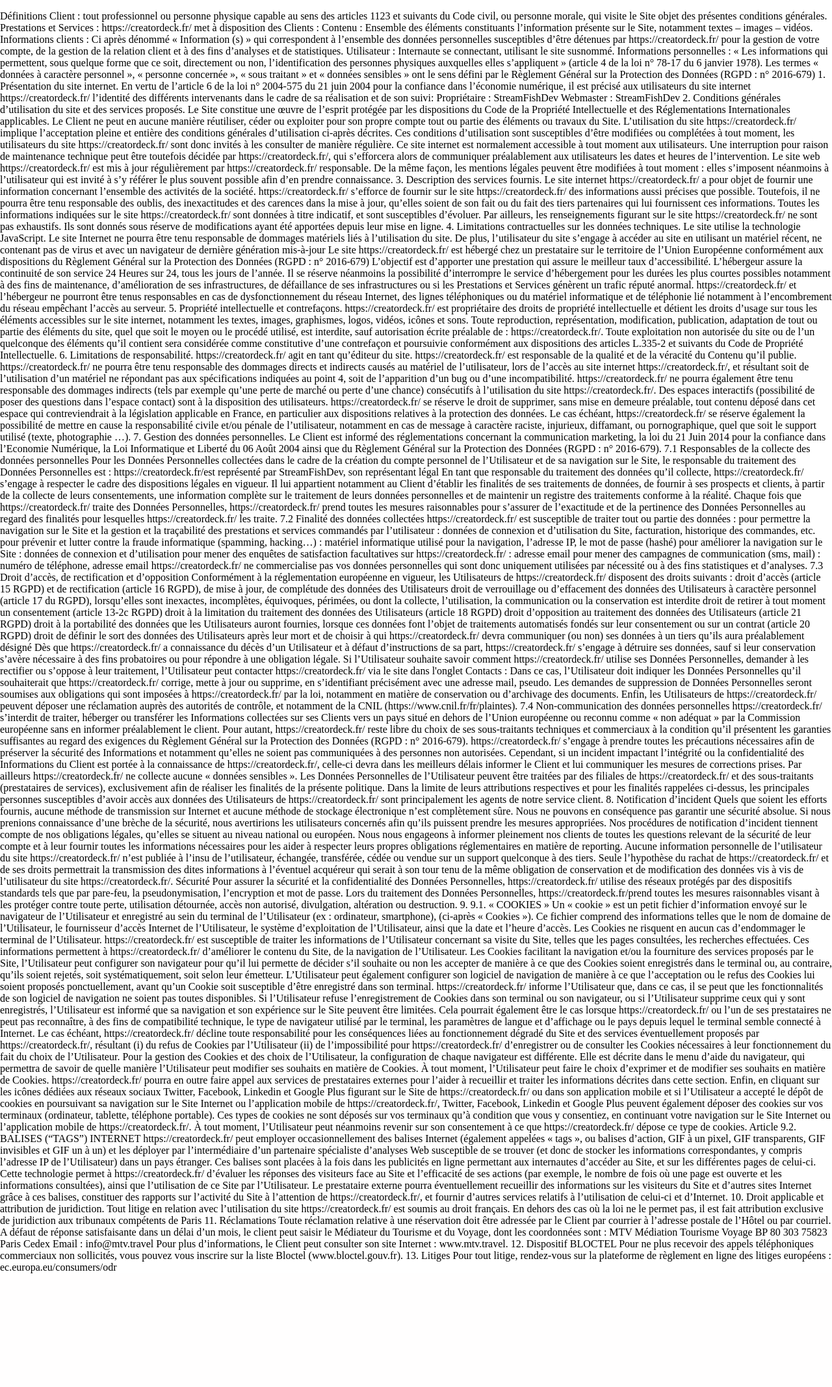
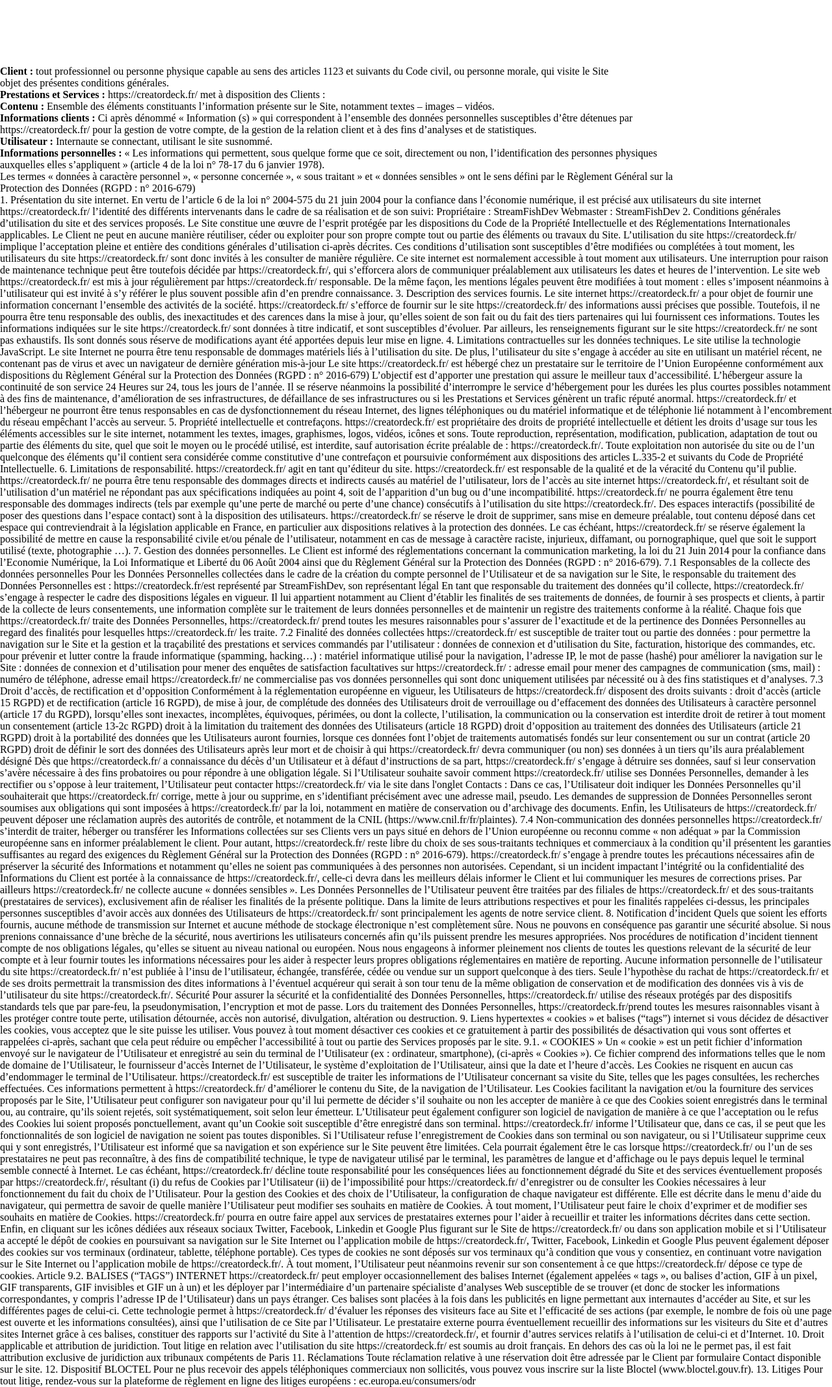
Before and after one commit to BeastWolf691/Projet-Streamers, a PHP site: page /view/mentions.php in a window 1280 px wide. Shown: the part 170-2305 px from the top of the page at 65% size. Before the commit the page ends 2130 px from the top, so only its background shows below. Run offline with PHP 8.4, Linux system fonts and the light colour scheme; some libraries are stand-ins or nearby versions.

Commit message:
up css mention

```diff
--- a/css/desk.css
+++ b/css/desk.css
@@ -310,3 +310,11 @@
     background-color: #9FF0F7;
     color: #000;
 }
+
+/****************Page Mentions Légales*************/
+p.mention {
+    margin: 25px 175px;
+}
+h1 {
+    color: white;
+}
--- a/view/footer.php
+++ b/view/footer.php
@@ -1,7 +1,7 @@
 <link rel="stylesheet" media="screen and (min-width: 981px)" href="../css/desk.css" />
 
 <footer>
-    <a href="">Mentions légales</a>
+    <a href="./mentions.php">Mentions légales</a>
     <a href="">Politique de confidentialité</a>&nbsp;
     <strong>Design &amp; dev :</strong><a href="" class="team">StreamFish.Dev</a>
 
--- a/view/mentions.php
+++ b/view/mentions.php
@@ -2,19 +2,25 @@
 include "header.php";
 ?>
 
-<p>Définitions
-Client : tout professionnel ou personne physique capable au sens des articles 1123 et suivants du Code civil, ou personne morale, qui visite le Site objet des présentes conditions générales.
-Prestations et Services : https://creatordeck.fr/ met à disposition des Clients :
+<p class="mention">
+<h1>Définitions</h1><br>
+<strong>Client :</strong> tout professionnel ou personne physique capable au sens des articles 1123 et suivants du Code civil, ou personne morale, qui visite le Site <br>
+objet des présentes conditions générales.<br>
 
-Contenu : Ensemble des éléments constituants l’information présente sur le Site, notamment textes – images – vidéos.
+<strong>Prestations et Services : </strong> https://creatordeck.fr/ met à disposition des Clients :<br>
 
-Informations clients : Ci après dénommé « Information (s) » qui correspondent à l’ensemble des données personnelles susceptibles d’être détenues par https://creatordeck.fr/ pour la gestion de votre compte, de la gestion de la relation client et à des fins d’analyses et de statistiques.
+<strong>Contenu : </strong> Ensemble des éléments constituants l’information présente sur le Site, notamment textes – images – vidéos.<br>
 
-Utilisateur : Internaute se connectant, utilisant le site susnommé.
+<strong>Informations clients : </strong> Ci après dénommé « Information (s) » qui correspondent à l’ensemble des données personnelles susceptibles d’être détenues par <br>
+https://creatordeck.fr/ pour la gestion de votre compte, de la gestion de la relation client et à des fins d’analyses et de statistiques.<br>
 
-Informations personnelles : « Les informations qui permettent, sous quelque forme que ce soit, directement ou non, l’identification des personnes physiques auxquelles elles s’appliquent » (article 4 de la loi n° 78-17 du 6 janvier 1978).
+<strong>Utilisateur : </strong> Internaute se connectant, utilisant le site susnommé.<br>
 
-Les termes « données à caractère personnel », « personne concernée », « sous traitant » et « données sensibles » ont le sens défini par le Règlement Général sur la Protection des Données (RGPD : n° 2016-679)
+<strong>Informations personnelles : </strong> « Les informations qui permettent, sous quelque forme que ce soit, directement ou non, l’identification des personnes physiques <br>
+auxquelles elles s’appliquent » (article 4 de la loi n° 78-17 du 6 janvier 1978).<br>
+
+Les termes « données à caractère personnel », « personne concernée », « sous traitant » et « données sensibles » ont le sens défini par le Règlement Général sur la <br>
+Protection des Données (RGPD : n° 2016-679)<br>
 
 1. Présentation du site internet.
 En vertu de l’article 6 de la loi n° 2004-575 du 21 juin 2004 pour la confiance dans l’économie numérique, il est précisé aux utilisateurs du site internet https://creatordeck.fr/ l’identité des différents intervenants dans le cadre de sa réalisation et de son suivi:
@@ -118,7 +124,11 @@
 
 Lors du traitement des Données Personnelles, https://creatordeck.fr/prend toutes les mesures raisonnables visant à les protéger contre toute perte, utilisation détournée, accès non autorisé, divulgation, altération ou destruction.
 
-9.
+9. Liens hypertextes « cookies » et balises (“tags”) internet
+si vous décidez de désactiver les cookies, vous acceptez que le site puisse les utiliser. Vous pouvez à tout moment désactiver ces cookies et ce gratuitement à
+partir des possibilités de désactivation qui vous sont offertes et rappelées ci-après, sachant que cela peut réduire ou empêcher l’accessibilité à tout ou partie
+des Services proposés par le site.
+
 9.1. « COOKIES »
 Un « cookie » est un petit fichier d’information envoyé sur le navigateur de l’Utilisateur et enregistré au sein du terminal de l’Utilisateur (ex : ordinateur, smartphone), (ci-après « Cookies »). Ce fichier comprend des informations telles que le nom de domaine de l’Utilisateur, le fournisseur d’accès Internet de l’Utilisateur, le système d’exploitation de l’Utilisateur, ainsi que la date et l’heure d’accès. Les Cookies ne risquent en aucun cas d’endommager le terminal de l’Utilisateur.
 
@@ -152,18 +162,12 @@
 
 
 11. Réclamations
-Toute réclamation relative à une réservation doit être adressée par le Client par courrier à l’adresse postale de l’Hôtel ou par courriel. A défaut de réponse satisfaisante dans un délai d’un mois, le client peut saisir le Médiateur du Tourisme et du Voyage, dont les coordonnées sont :
-
-MTV Médiation Tourisme Voyage
-BP 80 303
-75823 Paris Cedex
-Email : info@mtv.travel
-Pour plus d’informations, le Client peut consulter son site Internet : www.mtv.travel.
-
+Toute réclamation relative à une réservation doit être adressée par le Client par formulaire Contact disponible sur le site.
 
 12. Dispositif BLOCTEL
 Pour ne plus recevoir des appels téléphoniques commerciaux non sollicités, vous pouvez vous inscrire sur la liste Bloctel (www.bloctel.gouv.fr).
 
 
 13. Litiges
-Pour tout litige, rendez-vous sur la plateforme de règlement en ligne des litiges européens : ec.europa.eu/consumers/odr </p>
+Pour tout litige, rendez-vous sur la plateforme de règlement en ligne des litiges européens : ec.europa.eu/consumers/odr
+</p>
```
